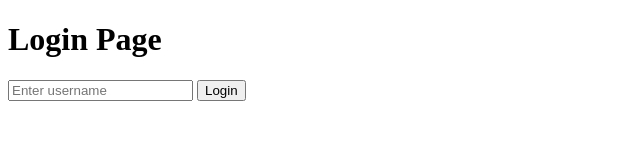
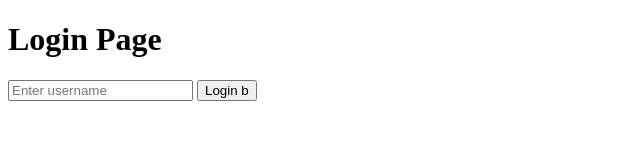
Before and after one commit to pruthas/first-app, a plain HTML site: page login.html in a window 1280 px wide. Shown: the full height of the page, 0-640 px from the left. Drawn offline with Linux system fonts and the light colour scheme.

Commit message:
made changes module2

```diff
--- a/login.html
+++ b/login.html
@@ -9,6 +9,6 @@
     <h1>Login Page</h1>
     <input class="form-control" placeholder="Enter username">
 
-    <button class="btn btn-primary"> Login</button>
+    <button class="btn btn-primary"> Login b</button>
 </body>
 </html>
```
